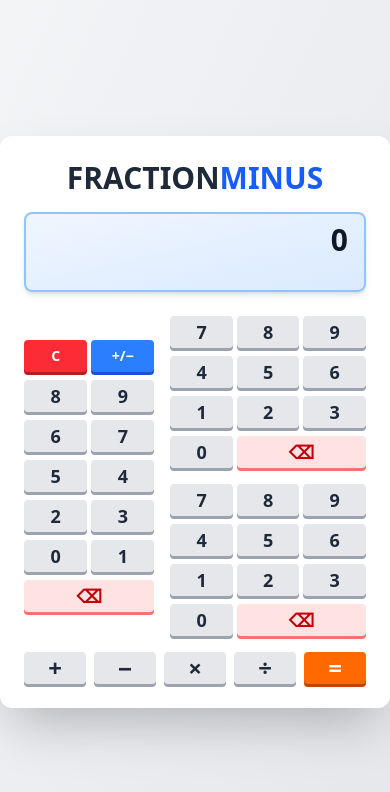
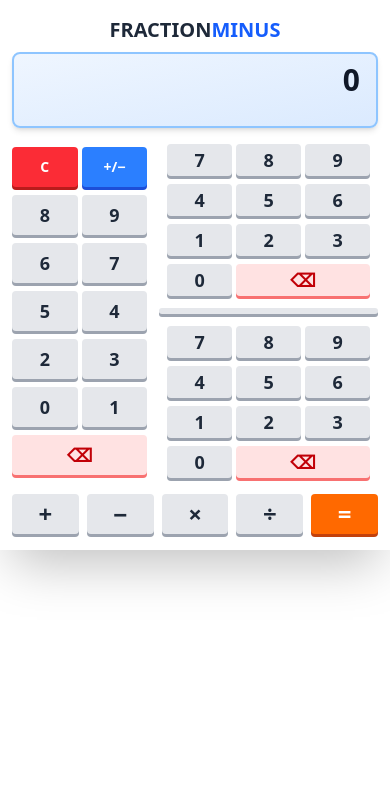
Before and after one commit to kototok903/fraction-calculator, a React (Vite) app: page / in a window 390 px wide. Shown: the top 792 px of the page. Built offline with nearby package versions, Linux system fonts and the light colour scheme.

Commit message:
chore: improve small screen styles

```diff
--- a/src/App.tsx
+++ b/src/App.tsx
@@ -2,7 +2,7 @@ import { Calculator } from './components/Calculator';
 
 function App() {
   return (
-    <div className="min-h-screen bg-linear-to-br from-gray-100 to-gray-200 flex items-center justify-center">
+    <div className="md:min-h-screen w-full h-full bg-linear-to-br from-gray-100 to-gray-200 flex items-center justify-center">
       <Calculator />
     </div>
   );
--- a/src/components/Calculator.tsx
+++ b/src/components/Calculator.tsx
@@ -136,9 +136,9 @@ export function Calculator() {
   };
 
   return (
-    <div className="bg-white p-6 rounded-xl shadow-2xl max-w-2xl w-full min-w-0">
-      <div className="text-center mb-4">
-        <h1 className="text-3xl font-bold text-gray-800">FRACTION<span className="text-blue-600">MINUS</span></h1>
+    <div className="bg-white px-3 py-4 md:rounded-xl shadow-2xl md:max-w-2xl w-full min-w-0">
+      <div className="text-center mb-2">
+        <h1 className="text-xl font-bold text-gray-800">FRACTION<span className="text-blue-600">MINUS</span></h1>
       </div>
 
       <Display
@@ -148,7 +148,7 @@ export function Calculator() {
         result={result}
       />
 
-      <div className="w-full flex items-center gap-4 mt-6">
+      <div className="w-full flex items-center gap-3 mt-4">
         <Keypad
           canShrink
           onInput={handleWholeInput}
@@ -157,11 +157,13 @@ export function Calculator() {
           onToggleSign={handleToggleSign}
         />
 
-        <div className="flex-[1.5] md:flex-[1.8] flex flex-col md:flex-row items-center gap-4">
+        <div className="flex-[1.5] md:flex-[1.8] px-2 md:px-0 flex flex-col md:flex-row items-center gap-3 md:gap-4 overflow-visible">
           <Keypad
             onInput={handleNumInput}
             onBackspace={handleNumBackspace}
           />
+
+          <div className="md:hidden h-1.5 w-[calc(100%+1rem)] rounded bg-gray-200 shadow-[0_3px_0_0_#9ca3af]" />
 
           <Keypad
             onInput={handleDenInput}
--- a/src/components/Display.tsx
+++ b/src/components/Display.tsx
@@ -1,5 +1,11 @@
-import type { Fraction, Operator } from '../utils/fractionUtils';
-import { formatFraction, formatOperator, isCompleteFraction, toDecimal } from '../utils/fractionUtils';
+import type { ReactNode } from "react";
+import type { Fraction, Operator } from "../utils/fractionUtils";
+import {
+  formatFraction,
+  formatOperator,
+  isCompleteFraction,
+  toDecimal,
+} from "../utils/fractionUtils";
 
 interface DisplayProps {
   prevOperand: Fraction | null;
@@ -8,37 +14,59 @@ interface DisplayProps {
   result: Fraction | null;
 }
 
-export function Display({ prevOperand, operator, currOperand, result }: DisplayProps) {
-  const formatExpression = () => {
-    const parts: string[] = [];
+export function Display({
+  prevOperand,
+  operator,
+  currOperand,
+  result,
+}: DisplayProps) {
+  const getExpression = () => {
+    const parts: ReactNode[] = [];
     if (prevOperand) {
-      parts.push(formatFraction(prevOperand));
+      parts.push(<DisplayFraction fraction={prevOperand} />);
     }
     if (operator) {
-      parts.push(formatOperator(operator));
+      parts.push(<span>{formatOperator(operator)}</span>);
     }
-    parts.push(formatFraction(currOperand, parts.length === 0));
-    return parts.join(' ');
+    parts.push(<DisplayFraction fraction={currOperand} />);
+    return parts;
   };
 
-  const expression = formatExpression();
-  const decimalResult = result ? toDecimal(result) : prevOperand ? toDecimal(prevOperand) : isCompleteFraction(currOperand) ? toDecimal(currOperand) : null;
+  const expression = getExpression();
+  const decimalResult = result
+    ? toDecimal(result)
+    : prevOperand
+      ? toDecimal(prevOperand)
+      : isCompleteFraction(currOperand)
+        ? toDecimal(currOperand)
+        : null;
 
   return (
     <div className="bg-linear-to-br from-blue-50 to-blue-100 px-4 py-2 rounded-lg border-2 border-blue-300 shadow-md">
-      <div className="text-right text-3xl font-bold">
+      <div className="flex items-center justify-end gap-2 flex-wrap text-3xl font-bold">
         {result ? (
           <>
-            <span className="text-gray-500">{expression} = </span>
-            <span className="text-gray-900">{formatFraction(result)}</span>
+            {expression.map((part, index) => (
+              <span key={index} className="text-gray-500">
+                {part}
+              </span>
+            ))}
+            <span className="text-gray-500">=</span>
+            <span className="text-gray-900">
+              <DisplayFraction fraction={result} />
+            </span>
           </>
         ) : (
           <span className="text-gray-900">{expression}</span>
         )}
       </div>
-      <div className="text-right text-sm text-gray-500 mt-1">
-        {decimalResult ? `≈ ${decimalResult.toFixed(4)}` : '\u00A0'}
+      <div className="text-right text-sm text-gray-500">
+        {decimalResult ? `≈ ${decimalResult.toFixed(4)}` : "\u00A0"}
       </div>
     </div>
   );
 }
+
+export function DisplayFraction({ fraction }: { fraction: Fraction }) {
+  return <span className="">{formatFraction(fraction)}</span>;
+}
--- a/src/components/Keypad.tsx
+++ b/src/components/Keypad.tsx
@@ -40,14 +40,14 @@ export function Keypad({ label, canShrink, onInput, onBackspace, onClear, onTogg
   };
 
   return (
-    <div className="flex-1 flex flex-col gap-2 max-w-70 w-full">
+    <div className="flex-1 flex flex-col gap-2 max-w-80 w-full">
       {label && <div className="text-center text-sm font-medium text-gray-600">{label}</div>}
       {(onClear || onToggleSign) && (
         <div className="grid grid-cols-2 gap-1">
           {onClear && (
             <button
               onClick={onClear}
-              className="min-h-8 text-sm font-semibold rounded bg-red-500 hover:bg-red-600 text-white shadow-[0_3px_0_0_#b91c1c] active:translate-y-[2px] active:shadow-[0_1px_0_0_#b91c1c] transition-all"
+              className={`${canShrink ? 'min-h-10 md:min-h-8' : 'min-h-8'} text-sm font-semibold rounded bg-red-500 hover:bg-red-600 text-white shadow-[0_3px_0_0_#b91c1c] active:translate-y-[2px] active:shadow-[0_1px_0_0_#b91c1c] transition-all ${onToggleSign ? '' : 'col-span-2'}`}
             >
               C
             </button>
@@ -55,7 +55,7 @@ export function Keypad({ label, canShrink, onInput, onBackspace, onClear, onTogg
           {onToggleSign && (
             <button
               onClick={onToggleSign}
-              className={`min-h-8 text-sm font-semibold rounded bg-blue-500 hover:bg-blue-600 text-white shadow-[0_3px_0_0_#1d4ed8] active:translate-y-[2px] active:shadow-[0_1px_0_0_#1d4ed8] transition-all ${onClear ? '' : 'col-span-2'}`}
+              className={`${canShrink ? 'min-h-10 md:min-h-8' : 'min-h-8'} text-sm font-semibold rounded bg-blue-500 hover:bg-blue-600 text-white shadow-[0_3px_0_0_#1d4ed8] active:translate-y-[2px] active:shadow-[0_1px_0_0_#1d4ed8] transition-all ${onClear ? '' : 'col-span-2'}`}
             >
               +/−
             </button>
@@ -68,7 +68,7 @@ export function Keypad({ label, canShrink, onInput, onBackspace, onClear, onTogg
             key={btn}
             onClick={() => handleClick(btn)}
             className={`
-              min-h-8 text-lg font-semibold rounded
+              text-lg font-semibold rounded
               ${btn === '⌫'
                 ? 'bg-red-100 hover:bg-red-200 text-red-700 col-span-1 shadow-[0_3px_0_0_#f87171]'
                 : 'bg-gray-200 hover:bg-gray-300 text-gray-800 shadow-[0_3px_0_0_#9ca3af]'
@@ -77,6 +77,7 @@ export function Keypad({ label, canShrink, onInput, onBackspace, onClear, onTogg
               ${btn === '⌫' ? 'active:shadow-[0_1px_0_0_#f87171] col-span-2' : 'active:shadow-[0_1px_0_0_#9ca3af]'}
               active:translate-y-[2px] transition-all
               ${canShrink ? twoColOrder[btn] : ''}
+              ${canShrink ? 'min-h-10 md:min-h-8' : 'min-h-8'}
             `}
           >
             {btn}
--- a/src/components/OpButtons.tsx
+++ b/src/components/OpButtons.tsx
@@ -13,7 +13,7 @@ export function OpButtons({ onOperation, onEquals, selectedOp }: OpButtonsProps)
   ];
 
   return (
-    <div className="flex gap-2 w-full min-h-8">
+    <div className="flex gap-2 w-full min-h-10">
       {operations.map((op) => (
         <button
           key={op.value}
```
